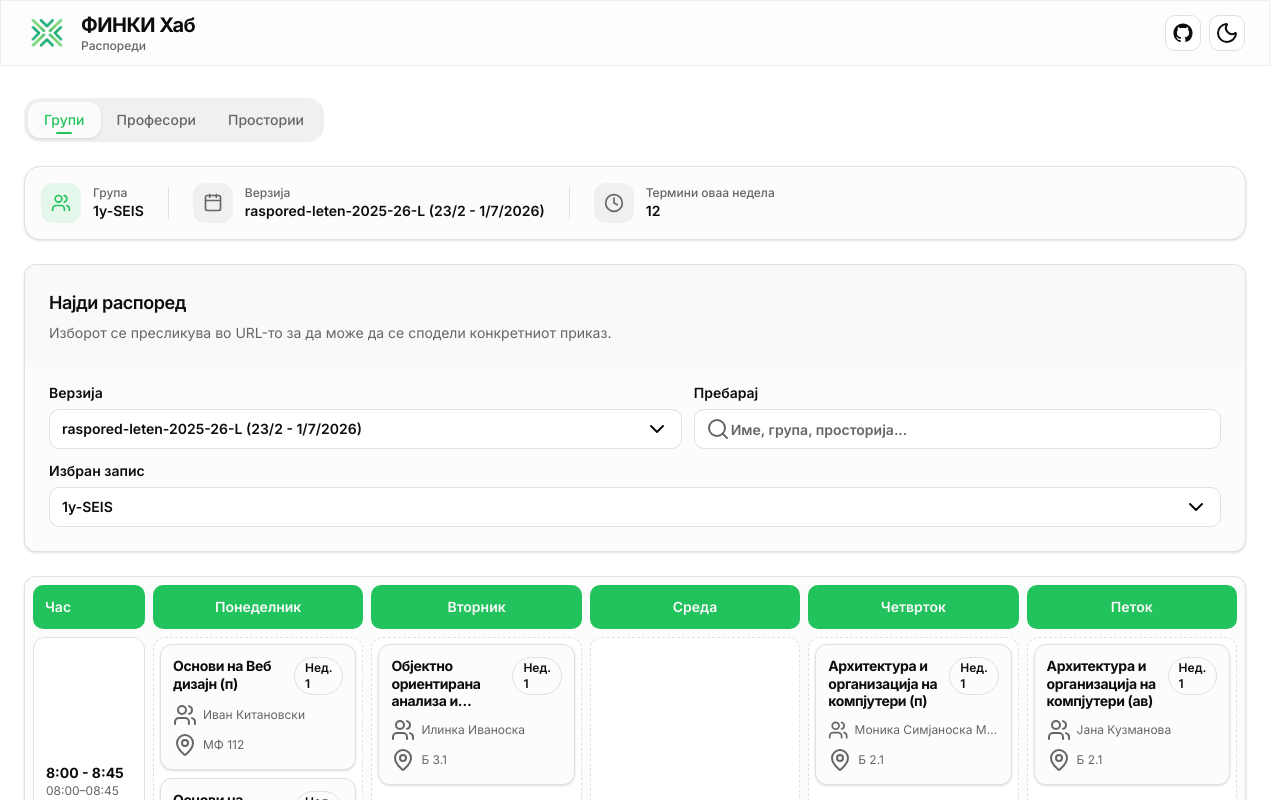
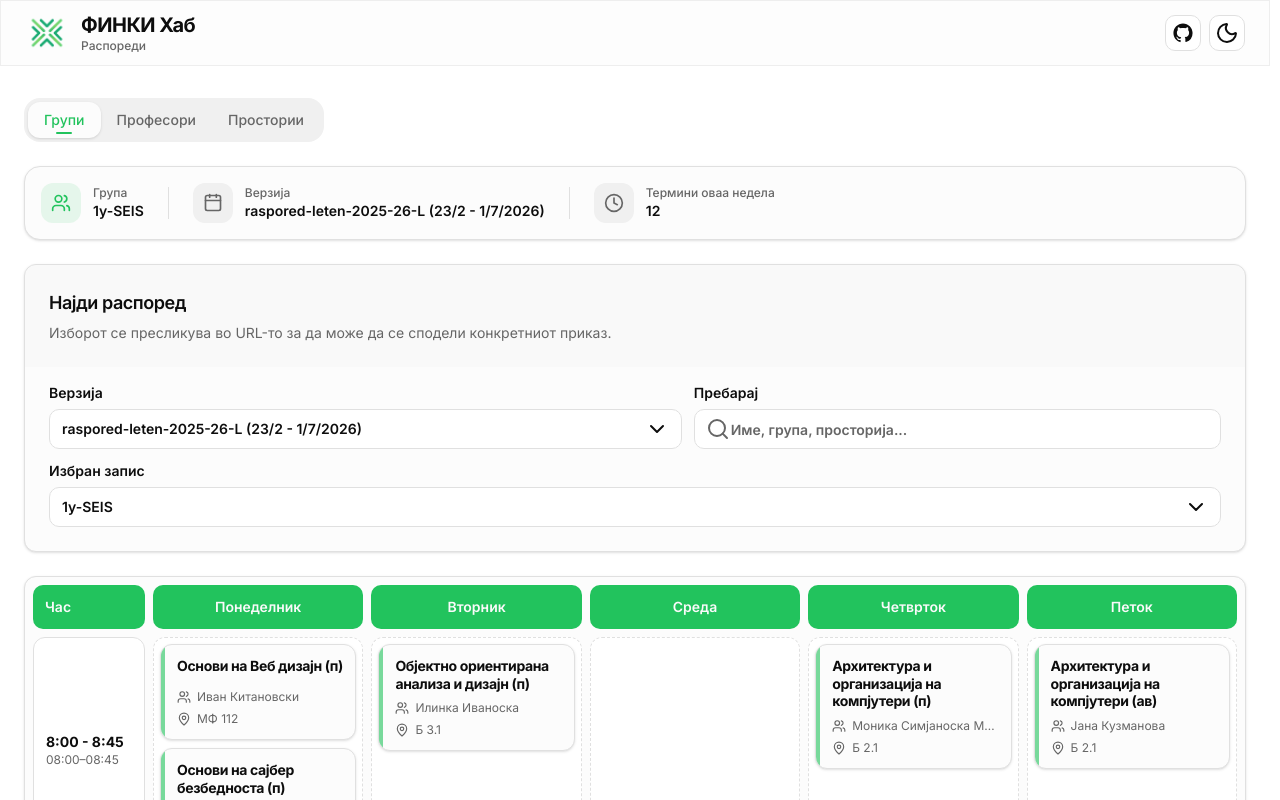
Before and after one commit to finki-hub/timetables-listing, a React (Vite) app: page / in a window 1280 px wide. Shown: the top 800 px of the page. Built offline with nearby package versions, Linux system fonts and the light colour scheme.

Commit message:
refactor(card): remove week badge and redesign lesson card

```diff
--- a/src/components/CardBlock.tsx
+++ b/src/components/CardBlock.tsx
@@ -1,41 +1,49 @@
 import { MapPinIcon, UsersIcon } from 'lucide-react';
 
 import type { ResolvedCard } from '@/lib/types';
-
-import { Badge } from '@/components/ui/badge';
 
 type CardBlockProps = {
   card: ResolvedCard;
 };
 
-const CardBlock = ({ card }: CardBlockProps) => (
+const CardBlock = ({ card }: CardBlockProps) => {
+  const people =
+    card.teachers.map((teacher) => teacher.short).join(', ') ||
+    card.classes.map((entity) => entity.short).join(', ');
+  const rooms = card.classrooms.map((room) => room.short).join(', ');
+
+  return (
     <article
-    className="flex h-full min-h-24 flex-col gap-2 rounded-lg border bg-card p-3 shadow-sm transition-colors hover:bg-muted/50"
-    title={`${card.subject.name}\n${card.period.starttime} - ${card.period.endtime}`}
+      className="group/card relative flex h-full min-h-24 flex-col gap-2 overflow-hidden rounded-lg border bg-card p-3 pl-4 shadow-sm transition-all hover:border-primary/40 hover:shadow-md"
+      title={`${card.subject.name}\n${card.period.starttime} – ${card.period.endtime}`}
     >
-    <div className="flex items-start justify-between gap-2">
+      <span
+        aria-hidden="true"
+        className="absolute inset-y-0 left-0 w-1 bg-primary/60 transition-colors group-hover/card:bg-primary"
+      />
       <h3 className="line-clamp-3 text-sm font-bold leading-tight text-foreground">
         {card.subject.name}
       </h3>
-      {card.weeks ? <Badge variant="outline">Нед. {card.weeks}</Badge> : null}
-    </div>
       <div className="mt-auto flex flex-col gap-1.5 text-xs text-muted-foreground">
+        {people ? (
           <span className="flex items-center gap-1.5">
-        <UsersIcon aria-hidden="true" />
-        <span className="truncate">
-          {card.teachers.map((teacher) => teacher.short).join(', ') ||
-            card.classes.map((entity) => entity.short).join(', ')}
+            <UsersIcon
+              aria-hidden="true"
+              className="size-3.5 shrink-0"
+            />
+            <span className="truncate">{people}</span>
           </span>
-      </span>
+        ) : null}
         <span className="flex items-center gap-1.5">
-        <MapPinIcon aria-hidden="true" />
-        <span className="truncate">
-          {card.classrooms.map((room) => room.short).join(', ') ||
-            'Без просторија'}
-        </span>
+          <MapPinIcon
+            aria-hidden="true"
+            className="size-3.5 shrink-0"
+          />
+          <span className="truncate">{rooms || 'Без просторија'}</span>
         </span>
       </div>
     </article>
   );
+};
 
 export { CardBlock };
```
Lines whose indentation alone changed are shown as unchanged.
